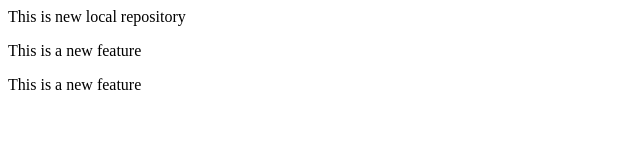
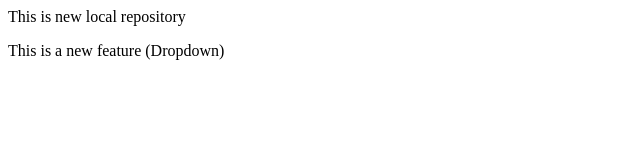
Before and after one commit to Sumayyamomin/localrepo, a plain HTML site: page index.html in a window 1280 px wide. Shown: the whole page, without its empty margins (0-640 px from the left). Drawn offline with Linux system fonts and the light colour scheme.

Commit message:
Add dropdown

```diff
--- a/index.html
+++ b/index.html
@@ -1,3 +1,2 @@
 <p>This is new local repository</p>
-<p>This is a new feature</p>
-<p>This is a new feature</p>
+<p>This is a new feature (Dropdown) </p>
```
